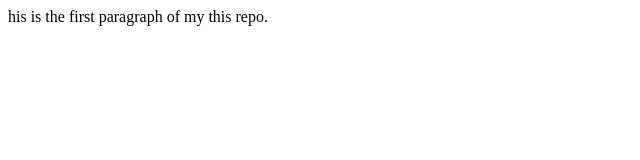
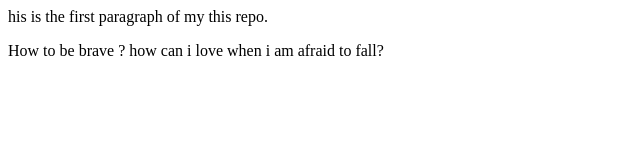
Before and after one commit to HimalDev-Bhandari/web-demo, a plain HTML site: page index.html in a window 1280 px wide. Shown: the whole page, without its empty margins (0-640 px from the left). Drawn offline with Linux system fonts and the light colour scheme.

Commit message:
this is the heading

```diff
--- a/index.html
+++ b/index.html
@@ -1 +1,2 @@
 <p>his is the first paragraph of my this repo.</p>
+<header>How to be brave ? how can i love when i am afraid to fall?</header>
```
